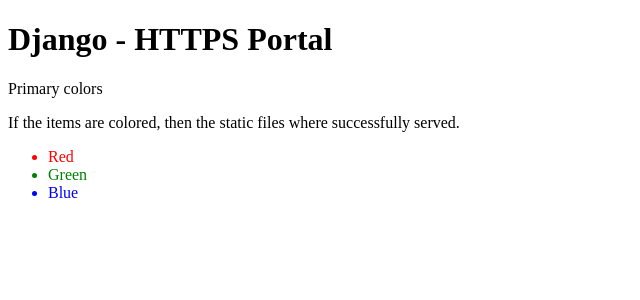
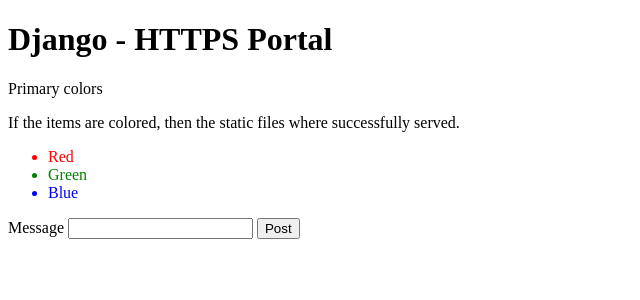
Before and after one commit to yankyhoffman/django-https-portal, a Django app: page / in a window 1280 px wide. Shown: the top 300 px of the page, without its empty margins (0-640 px from the left). Run offline with Django 4.2, Linux system fonts and the light colour scheme.

Commit message:
Add form submissions

```diff
--- /dev/null
+++ b/src/core/forms.py
@@ -0,0 +1,5 @@
+from django import forms
+
+
+class MessageForm(forms.Form):
+    message = forms.CharField(required=True, max_length=255)
--- a/src/core/templates/core/index.html
+++ b/src/core/templates/core/index.html
@@ -20,5 +20,26 @@
     <li class="green">Green</li>
     <li class="blue">Blue</li>
   </ul>
+
+  {% if message %}
+    <p>Sent: {{ message }}</p>
+  {% endif %}
+
+  <form method="post">
+    {% csrf_token %}
+
+    <label for="message">Message</label>
+    <input type="text" name="message" id="message" maxlength="255" value="{{ form.message.value|default_if_none:'' }}">
+
+    {% if form.message.errors %}
+      <ul>
+        {% for error in form.message.errors %}
+          <li>{{ error }}</li>
+        {% endfor %}
+      </ul>
+    {% endif %}
+
+    <input type="submit" value="Post">
+  </form>
 </body>
 </html>
--- a/src/core/views.py
+++ b/src/core/views.py
@@ -1,5 +1,18 @@
-from django.shortcuts import render
+from django.core.cache import cache
+from django.shortcuts import redirect, render
+
+from core.forms import MessageForm
 
 
 def index(request):
-    return render(request, 'core/index.html')
+    if request.method == 'POST':
+        form = MessageForm(request.POST)
+        if form.is_valid():
+            cache.set('message', form.cleaned_data['message'], 5)
+
+            return redirect('core:index')
+
+    else:
+        form = MessageForm()
+
+    return render(request, 'core/index.html', {'message': cache.get('message'), 'form': form})
```
